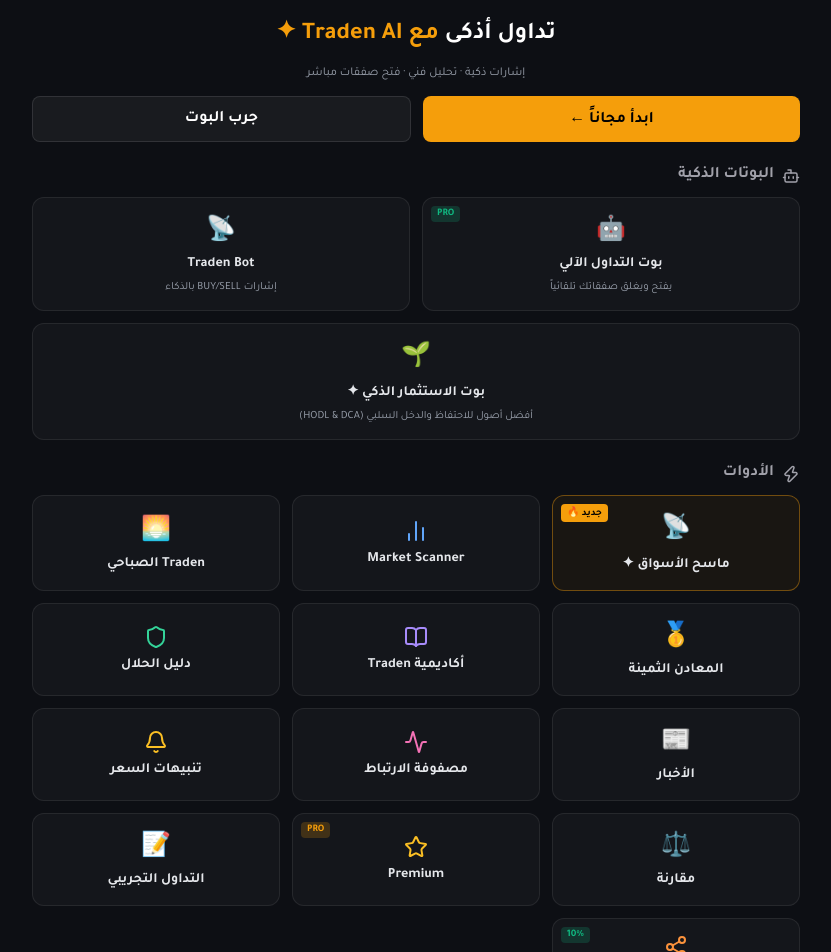
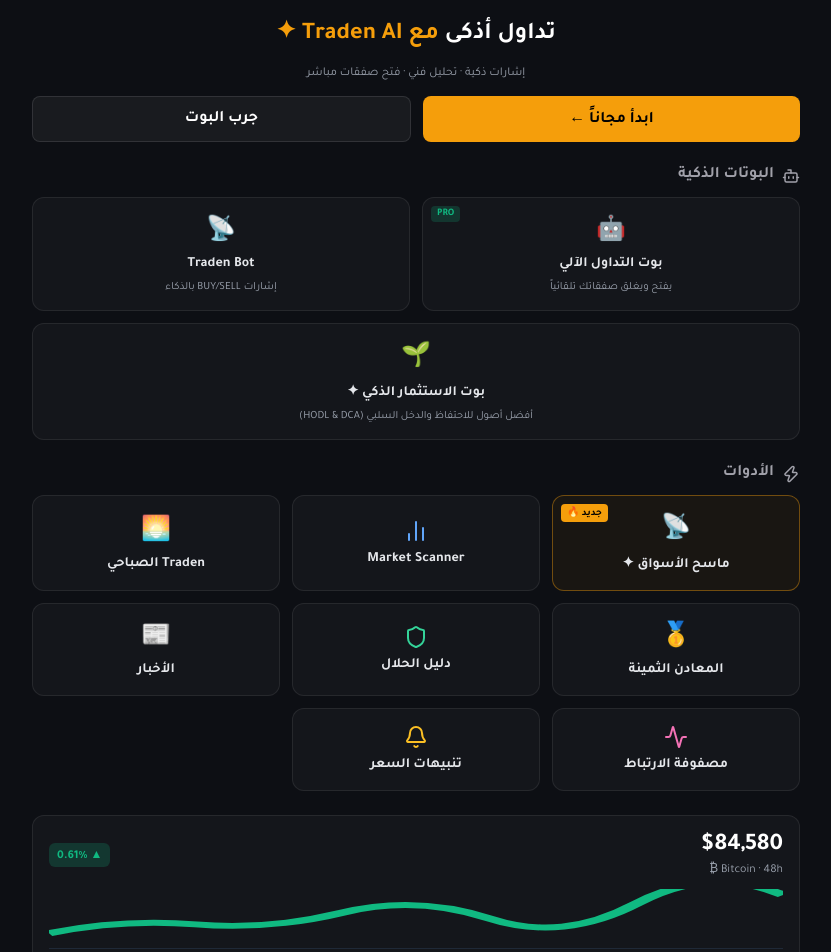
Before and after one commit to ahmeddarkxx1-commits/egx30, a React (Vite) app: page / in a window 1280 px wide. Shown: the top 952 px of the page, without its empty margins (224-1055 px from the left). Built offline with nearby package versions, Linux system fonts and the light colour scheme.

Commit message:
refactor: Remove referral, premium, paper trading, comparison, and academy sections from main UI

```diff
--- a/src/App.jsx
+++ b/src/App.jsx
@@ -1,5 +1,5 @@
 import { useState, useEffect } from 'react';
-import { Bot, LineChart, Target, BookOpen, Bell, Coins, BarChart2, Star, Share2, Activity, Zap, Shield, TrendingUp } from 'lucide-react';
+import { Bot, BarChart2, Bell, Shield, Activity, Zap } from 'lucide-react';
 import MarketScanner from './components/MarketScanner';
 import SignalBot from './components/SignalBot';
 import MarketNews from './components/MarketNews';
@@ -156,10 +156,6 @@ function App() {
             <span className="card-icon">🥇</span>
             <div className="card-title">المعادن الثمينة</div>
           </div>
-          <div className="card">
-            <BookOpen size={24} color="#a78bfa" />
-            <div className="card-title">أكاديمية Traden</div>
-          </div>
           <div className="card" onClick={() => setCurrentView('halal_guide')}>
             <Shield size={24} color="#34d399" />
             <div className="card-title">دليل الحلال</div>
@@ -176,26 +172,9 @@ function App() {
             <Bell size={24} color="#fbbf24" />
             <div className="card-title">تنبيهات السعر</div>
           </div>
-          <div className="card">
-            <span className="card-icon">⚖️</span>
-            <div className="card-title">مقارنة</div>
-          </div>
-          <div className="card">
-            <Star size={24} color="#fbbf24" />
-            <div className="card-title">Premium</div>
-            <div className="badge" style={{ backgroundColor: 'rgba(245, 158, 11, 0.2)', color: '#f59e0b' }}>PRO</div>
-          </div>
-          <div className="card">
-            <span className="card-icon">📝</span>
-            <div className="card-title">التداول التجريبي</div>
-          </div>
-          <div className="card">
-            <Share2 size={24} color="#fb923c" />
-            <div className="card-title">برنامج الإحالة</div>
-            <div className="badge">10%</div>
-          </div>
         </div>
       </section>
+
 
       <section className="chart-container">
         <div className="chart-header">
```
